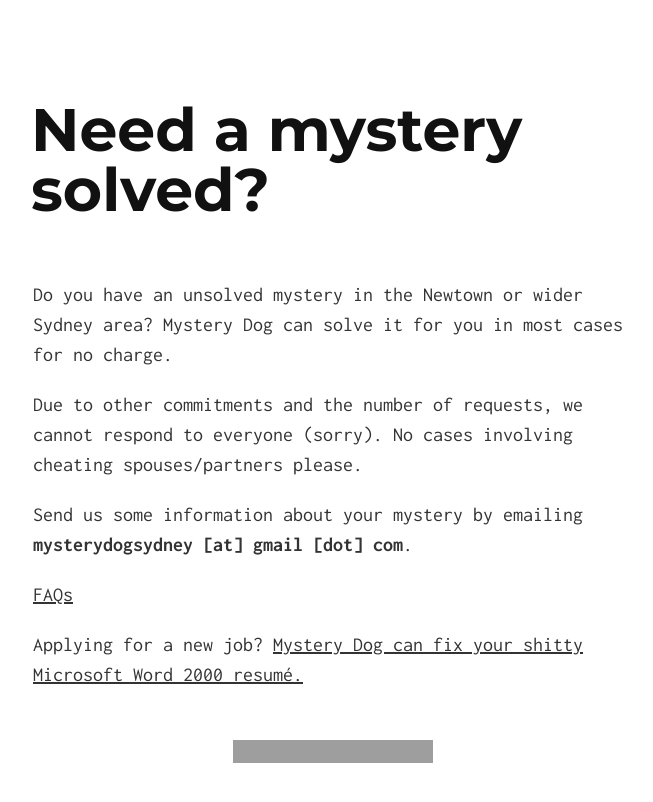
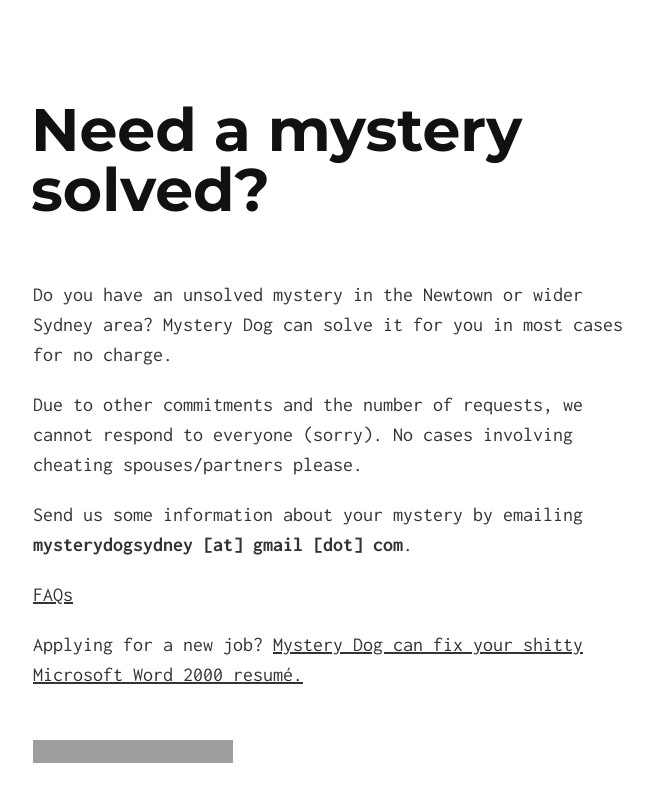
Before and after one commit to tomjoyner/shopping_cart, a Jekyll site: the page built from index.md, in a window 1280 px wide. Shown: the top 802 px of the page, without its empty margins (307-960 px from the left). Built offline with Jekyll 4.4.1, drawn with Linux system fonts in a browser that asks for light colours; our own code applies the rules of GitHub Pages for plain Markdown files; grey boxes are pictures that could not be loaded.

Commit message:
Update index.md

```diff
--- a/index.md
+++ b/index.md
@@ -14,4 +14,4 @@ heading: Need a mystery solved?
 <p><a href="/faqs">FAQs</a></p>
 
 <p>Applying for a new job? <a href="/resumeservice.html">Mystery Dog can fix your shitty Microsoft Word 2000 resumé.</a></p>
-<br><img src="https://cdn.shopify.com/s/files/1/2212/7751/files/MysteryDog_logo_web.png?4061547665473719697" alt="Mystery Dog logo" height="23" width="200"></br>
+<br><img src="https://cdn.shopify.com/s/files/1/2212/7751/files/MysteryDog_logo_web.png?4061547665473719697" alt="Mystery Dog logo" height="23" width="200" align=left></br>
```
